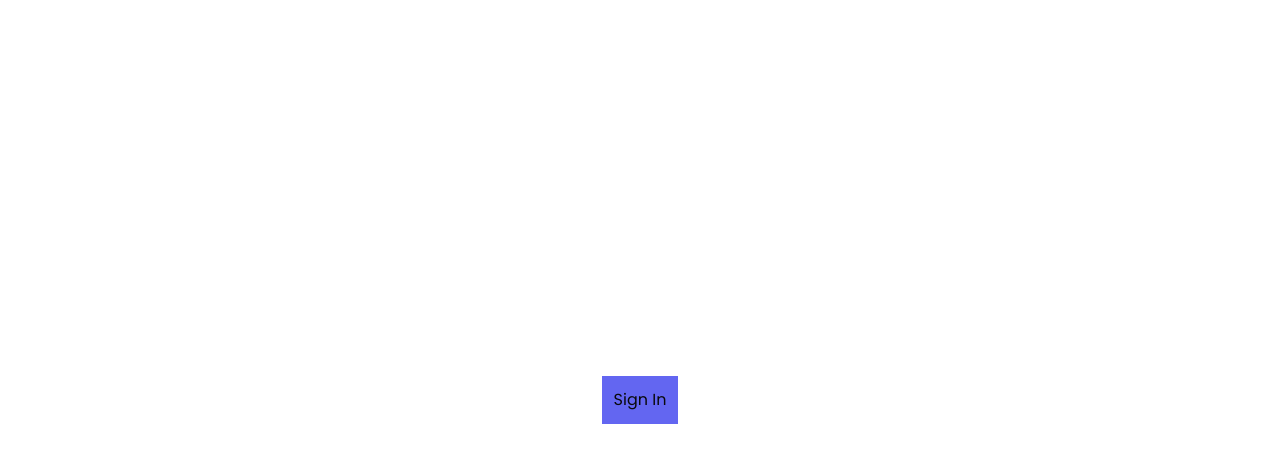
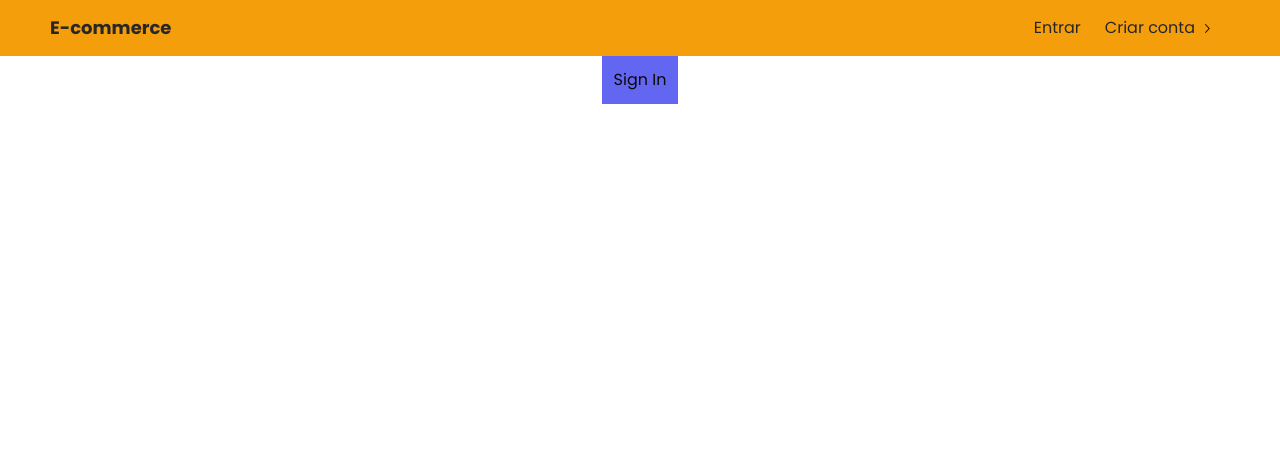
Before and after one commit to willianac/next-sandbox, a Next.js app: page / in a window 1280 px wide. Shown: the top 462 px of the page. Built offline with nearby package versions, Linux system fonts and the light colour scheme.

Commit message:
feat: create app navbar component

```diff
--- a/src/app/page.tsx
+++ b/src/app/page.tsx
@@ -1,12 +1,16 @@
+import Navbar from "@/components/navbar";
 import Link from "next/link";
 
 export default function Home() {
 
   return (
-    <main className="flex w-full h-screen items-center justify-center">
+		<>
+		<Navbar />
+    <main className="flex w-full items-center justify-center">
 			<Link href="/auth/signin">
 				<button className="p-3 bg-indigo-500">Sign In</button>
 			</Link>
     </main>
+		</>
   );
 }
--- /dev/null
+++ b/src/components/navbar.tsx
@@ -0,0 +1,28 @@
+import Link from "next/link";
+import { Button } from "./ui/button";
+import { ChevronRightIcon } from "@radix-ui/react-icons";
+
+function Navbar() {
+	return (
+		<header className="w-full h-14 bg-amber-500">
+			<div className="w-full max-w-[1180px] mx-auto flex justify-between items-center h-full">
+				<h1 className="font-bold text-lg text-zinc-800">E-commerce</h1>
+				<nav>
+					<ul className="flex gap-x-2 items-center">
+						<li><Link href="/auth/signin" className="text-zinc-800 hover:text-black">Entrar</Link></li>
+						<li>
+							<Link href="/auth/register">
+								<Button variant="ghost">
+									<span className="text-base text-zinc-800">Criar conta</span>
+									<ChevronRightIcon className="ml-1"/>
+								</Button>
+							</Link>
+						</li>
+					</ul>
+				</nav>
+			</div>
+		</header>
+	)
+}
+
+export default Navbar;
```
